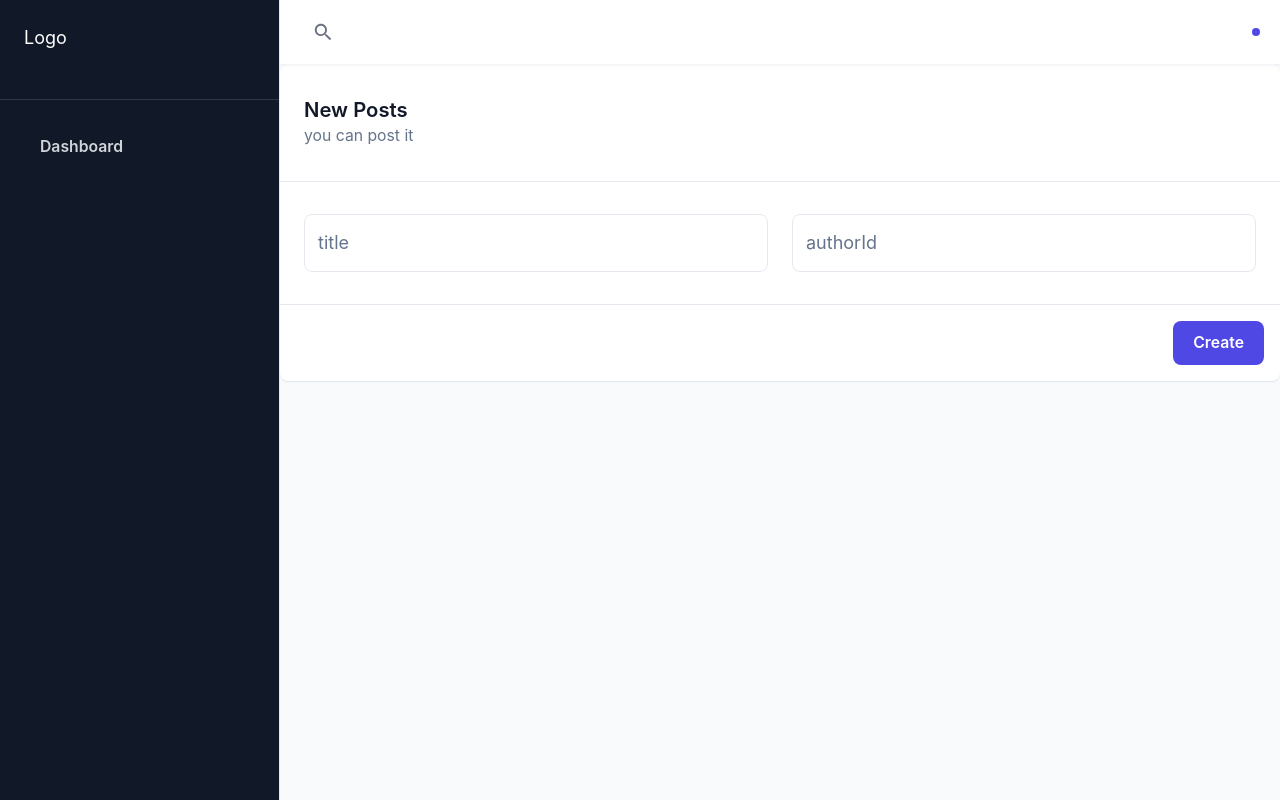
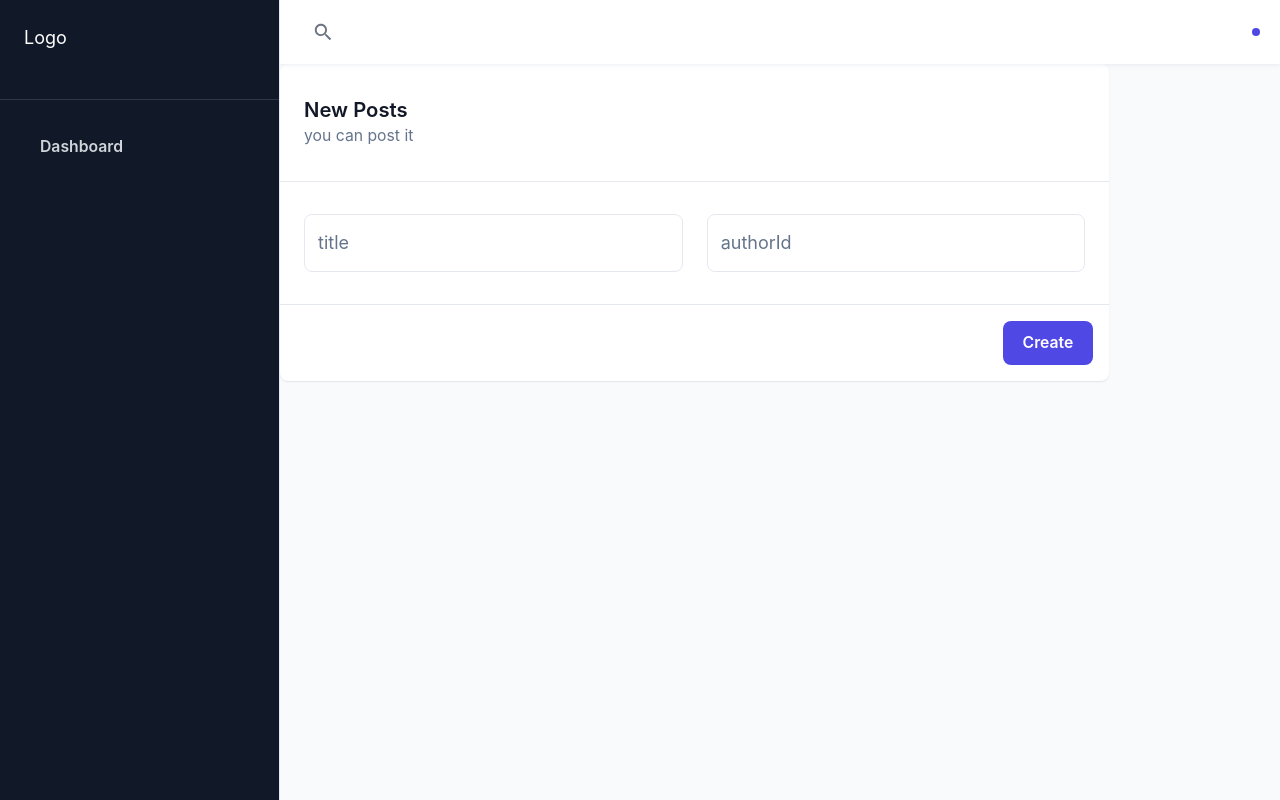
Before and after one commit to d-kanai/next_nest_practice, a Next.js app in the folder frontend/: page /posts/new in a window 1280 px wide. Built offline with nearby package versions, Linux system fonts and the light colour scheme; no server answers.

Commit message:
split file

```diff
--- /dev/null
+++ b/frontend/components/atoms/base_text_field.tsx
@@ -0,0 +1,15 @@
+import { Control, Controller } from "react-hook-form";
+import { TextField } from '@mui/material';
+
+export default function BaseTextField(props:{name: string, control: Control<any, any>}) {
+    return (
+      <Controller name={props.name} control={props.control} render={({ field, formState }) => (
+        <TextField {...field} fullWidth
+         helperText={formState.errors[props.name]?.message?.toString()}
+         label={props.name} name={props.name}
+         variant="outlined"
+         error={!!formState.errors[props.name]}
+        />
+      )} />
+    )
+  }
--- /dev/null
+++ b/frontend/components/posts/new-post-form.tsx
@@ -0,0 +1,47 @@
+import { zodResolver } from "@hookform/resolvers/zod";
+import * as zod from "zod";
+import { useForm} from "react-hook-form";
+import {
+  Box,
+  Button,
+  Card,
+  CardContent,
+  CardHeader,
+  Divider,
+  Grid,
+} from '@mui/material';
+import BaseTextField from "../../components/atoms/base_text_field";
+
+export default function NewPostsForm(props:{onSubmit: (formData:NewPostFormData)=>{}}) {
+    //TODO: it need put defaultValue for controlled form? SEE console error
+    const { control, handleSubmit } = useForm<NewPostFormData>({resolver: zodResolver(schema)});
+    return (
+      <Card>
+        <CardHeader subheader="you can post it" title="New Posts" />
+        <Divider />
+        <form onSubmit={handleSubmit(props.onSubmit)}>
+          <CardContent>
+            <Grid container spacing={3} >
+              <Grid item md={6} xs={12} >
+                <BaseTextField name="title" control={control} />
+              </Grid>
+              <Grid item md={6} xs={12} >
+                <BaseTextField name="authorId" control={control} />
+              </Grid>
+            </Grid>
+          </CardContent>
+          <Divider />
+          <Box sx={{ display: 'flex', justifyContent: 'flex-end', p: 2 }} >
+            <Button color="primary" variant="contained" type="submit" > Create </Button>
+          </Box>
+        </form>
+      </Card>
+    );
+  }
+
+  const schema = zod.object({
+    title: zod.string().min(1, { message: "Required" }),
+    authorId: zod.string().min(1, { message: "Required" }),
+  });
+
+  export type NewPostFormData = zod.infer<typeof schema>;
--- a/frontend/pages/posts/new.tsx
+++ b/frontend/pages/posts/new.tsx
@@ -1,20 +1,11 @@
-import { zodResolver } from "@hookform/resolvers/zod";
-import * as zod from "zod";
 import Layout from '../../components/layout';
-import { useForm, Control, Controller } from "react-hook-form";
 import { useMutation, useQuery } from '@apollo/client';
 import { CreatePostDocument, FindManyPostsDocument } from '../../graphql/generated/graphql';
 import { useRouter } from 'next/router'
 import {
-  Box,
-  Button,
-  Card,
-  CardContent,
-  CardHeader,
-  Divider,
   Grid,
-  TextField
 } from '@mui/material';
+import NewPostsForm, {NewPostFormData} from '../../components/posts/new-post-form';
 
 function Page() {
   const [ mutate, { data, loading, error }] = useMutation(CreatePostDocument);
@@ -22,7 +13,7 @@ function Page() {
   const router = useRouter()
   if (loading) return 'mutation...';
   if (data) router.replace('/')
-  const onSubmit = async (formData:FormData) => {
+  const onSubmit = async (formData:NewPostFormData) => {
      //@ts-ignore
      await mutate({ variables: formData});
      await refetch()
@@ -30,59 +21,13 @@ function Page() {
   return (
     <>
       <Grid container spacing={3} >
-        <Grid item md={12} xs={12} >
+        <Grid item md={10} xs={12} >
           <NewPostsForm onSubmit={onSubmit}/>
         </Grid>
       </Grid>
     </>
   );
 }
-
-function NewPostsForm(props:{onSubmit: (formData:FormData)=>{}}) {
-  //TODO: it need put defaultValue for controlled form? SEE console error
-  const { control, handleSubmit } = useForm<FormData>({resolver: zodResolver(schema)});
-  return (
-    <Card>
-      <CardHeader subheader="you can post it" title="New Posts" />
-      <Divider />
-      <form onSubmit={handleSubmit(props.onSubmit)}>
-        <CardContent>
-          <Grid container spacing={3} >
-            <Grid item md={6} xs={12} >
-              <BaseTextField name="title" control={control} />
-            </Grid>
-            <Grid item md={6} xs={12} >
-              <BaseTextField name="authorId" control={control} />
-            </Grid>
-          </Grid>
-        </CardContent>
-        <Divider />
-        <Box sx={{ display: 'flex', justifyContent: 'flex-end', p: 2 }} >
-          <Button color="primary" variant="contained" type="submit" > Create </Button>
-        </Box>
-      </form>
-    </Card>
-  );
-}
-
-function BaseTextField(props:{name: string, control: Control<any, any>}) {
-  return (
-    <Controller name={props.name} control={props.control} render={({ field, formState }) => (
-      <TextField {...field} fullWidth
-       helperText={formState.errors[props.name]?.message?.toString()}
-       label={props.name} name={props.name}
-       variant="outlined"
-       error={!!formState.errors[props.name]}
-      />
-    )} />
-  )
-}
-
-const schema = zod.object({
-  title: zod.string().min(1, { message: "Required" }),
-  authorId: zod.string().min(1, { message: "Required" }),
-});
-type FormData = zod.infer<typeof schema>;
 
 
 Page.getLayout = (page) => (
```
